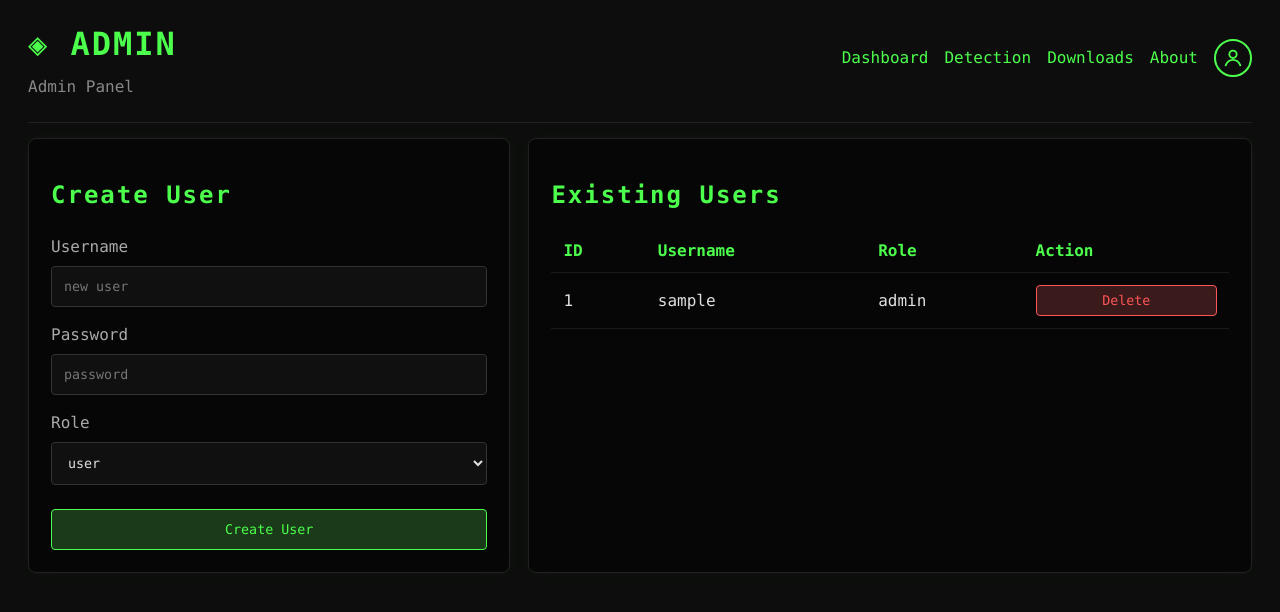
After one commit to Ture665/subadetect3000, a FastAPI app: template templates/users.html in a window 1280 px wide. The commit adds this page. Shown: the top 612 px of the page. Run offline with FastAPI, Linux system fonts and the light colour scheme; the template is opened without the code that fills it: most values are stand-ins (such as "Sample title", 1, 10 or a date in 2020).

Commit message:
Fixed role based rendering, css and remove elements

```diff
--- a/app.py
+++ b/app.py
@@ -6,7 +6,14 @@ from fastapi.staticfiles import StaticFiles
 from fastapi.templating import Jinja2Templates
 from starlette.middleware.sessions import SessionMiddleware
 import uvicorn
-from database import create_db_and_tables, seed_default_admin, authenticate_user
+from database import (
+    create_db_and_tables,
+    seed_default_admin,
+    authenticate_user,
+    create_user,
+    get_all_users,
+    delete_user
+)
 
 
 BASE_DIR = Path(__file__).resolve().parent
@@ -30,6 +37,15 @@ def require_login(request: Request):
 
     return None
 
+def require_admin(request: Request):
+    redirect = require_login(request)
+    if redirect:
+        return redirect
+
+    if request.session.get("role") != "admin":
+        return RedirectResponse(url="/dashboard", status_code=303)
+
+    return None
 
 @app.get("/", response_class=HTMLResponse)
 def root():
@@ -88,7 +104,8 @@ def dashboard(request: Request):
         request,
         "dashboard.html",
         {
-            "username": request.session.get("username", "admin")
+            "username": request.session.get("username", "Unknown"),
+            "role": request.session.get("role", "user")
         }
     )
 
@@ -103,6 +120,8 @@ def detection(request: Request):
         request,
         "detection.html",
         {
+            "username": request.session.get("username", "Unknown"),
+            "role": request.session.get("role", "user"),
             "server_status": "ONLINE",
             "pi_ip": "Not connected yet",
             "camera_status": "Not added yet"
@@ -119,7 +138,10 @@ def downloads(request: Request):
     return templates.TemplateResponse(
         request,
         "downloads.html",
-        {}
+        {
+            "username": request.session.get("username", "Unknown"),
+            "role": request.session.get("role", "user")
+        }
     )
 
 
@@ -132,7 +154,10 @@ def about(request: Request):
     return templates.TemplateResponse(
         request,
         "about.html",
-        {}
+        {
+            "username": request.session.get("username", "Unknown"),
+            "role": request.session.get("role", "user")
+        }
     )
 
 @app.get("/account", response_class=HTMLResponse)
@@ -145,10 +170,69 @@ def account(request: Request):
         request,
         "account.html",
         {
-            "username": request.session.get("username", "admin"),
+            "username": request.session.get("username", "Unknown"),
             "role": request.session.get("role", "user")
         }
     )
+
+@app.get("/users", response_class=HTMLResponse)
+def users_page(request: Request):
+    redirect = require_admin(request)
+    if redirect:
+        return redirect
+
+    users = get_all_users()
+
+    return templates.TemplateResponse(
+        request,
+        "users.html",
+        {
+            "username": request.session.get("username", "Unknown"),
+            "role": request.session.get("role", "user"),
+            "users": users,
+            "error": None
+        }
+    )
+
+@app.post("/users/create", response_class=HTMLResponse)
+def create_user_route(
+    request: Request,
+    username: str = Form(...),
+    password: str = Form(...),
+    role: str = Form("user")
+):
+    redirect = require_admin(request)
+    if redirect:
+        return redirect
+
+    if not username.strip() or not password.strip():
+        users = get_all_users()
+
+        return templates.TemplateResponse(
+            request,
+            "users.html",
+            {
+                "username": request.session.get("username", "admin"),
+                "role": request.session.get("role", "user"),
+                "users": users,
+                "error": "Username and password are required"
+            }
+        )
+
+    create_user(username.strip(), password, role)
+
+    return RedirectResponse(url="/users", status_code=303)
+
+
+@app.post("/users/delete/{user_id}")
+def delete_user_route(request: Request, user_id: int):
+    redirect = require_admin(request)
+    if redirect:
+        return redirect
+
+    delete_user(user_id)
+
+    return RedirectResponse(url="/users", status_code=303)
 
 @app.get("/status")
 def status():
--- a/database.py
+++ b/database.py
@@ -83,3 +83,20 @@ def authenticate_user(username: str, password: str):
 
 def seed_default_admin():
     create_user("admin", "admin", role="admin")
+
+def get_all_users():
+    with Session(engine) as session:
+        statement = select(User).order_by(User.id)
+        return session.exec(statement).all()
+
+
+def delete_user(user_id: int):
+    with Session(engine) as session:
+        user = session.get(User, user_id)
+
+        if not user:
+            return False
+
+        session.delete(user)
+        session.commit()
+        return True
--- a/static/css/style.css
+++ b/static/css/style.css
@@ -303,6 +303,7 @@ nav a:hover {
   display: inline-block;
   font-size: 24px;
   animation: downloadBounce 1.1s infinite;
+  margin-right: -20px;
 }
 
 @keyframes downloadBounce {
@@ -636,3 +637,52 @@ nav > a {
 .danger-button:hover {
   background: #4a2020 !important;
 }
+
+.users-layout {
+  display: grid;
+  grid-template-columns: 0.8fr 1.2fr;
+  gap: 18px;
+}
+
+.user-form select {
+  background: #101010;
+  color: #e0e0e0;
+  border: 1px solid #333;
+  border-radius: 4px;
+  padding: 12px;
+  font-family: inherit;
+}
+
+.users-table {
+  width: 100%;
+  border-collapse: collapse;
+}
+
+.users-table th,
+.users-table td {
+  border-bottom: 1px solid #1a1a1a;
+  padding: 12px;
+  text-align: left;
+}
+
+.users-table th {
+  color: #4cff4c;
+}
+
+.small-danger-btn {
+  margin: 0;
+  padding: 7px 10px;
+  background: #3a1a1a;
+  color: #ff5555;
+  border-color: #ff5555;
+}
+
+.small-danger-btn:hover {
+  background: #4a2020;
+}
+
+@media (max-width: 900px) {
+  .users-layout {
+    grid-template-columns: 1fr;
+  }
+}
--- a/templates/base.html
+++ b/templates/base.html
@@ -24,6 +24,9 @@
           <a href="/detection">Detection</a>
           <a href="/downloads">Downloads</a>
           <a href="/about">About</a>
+          {% if role == "admin" %}
+          <a href="/users">Admin</a>
+          {% endif %}
 
           <div class="profile-menu">
             <button
@@ -42,7 +45,7 @@
             <div class="profile-dropdown" id="profileDropdown">
               <div class="profile-dropdown-header">
                 <span>Signed in as</span>
-                <strong>{{ username or "admin" }}</strong>
+                <strong>{{ username or "Unknown" }}</strong>
               </div>
 
               <a href="/account">Account</a>
--- /dev/null
+++ b/templates/users.html
@@ -0,0 +1,58 @@
+{% extends "base.html" %} {% block page_title %}◈ ADMIN{% endblock %} {% block
+page_subtitle %}Admin Panel{% endblock %} {% block content %}
+<main class="users-layout">
+  <section class="card">
+    <h2>Create User</h2>
+
+    {% if error %}
+    <div class="error-box">{{ error }}</div>
+    {% endif %}
+
+    <form method="POST" action="/users/create" class="user-form">
+      <label>Username</label>
+      <input type="text" name="username" placeholder="new user" required />
+
+      <label>Password</label>
+      <input type="password" name="password" placeholder="password" required />
+
+      <label>Role</label>
+      <select name="role">
+        <option value="user">user</option>
+        <option value="admin">admin</option>
+      </select>
+
+      <button type="submit">Create User</button>
+    </form>
+  </section>
+
+  <section class="card">
+    <h2>Existing Users</h2>
+
+    <table class="users-table">
+      <thead>
+        <tr>
+          <th>ID</th>
+          <th>Username</th>
+          <th>Role</th>
+          <th>Action</th>
+        </tr>
+      </thead>
+
+      <tbody>
+        {% for user in users %}
+        <tr>
+          <td>{{ user.id }}</td>
+          <td>{{ user.username }}</td>
+          <td>{{ user.role }}</td>
+          <td>
+            <form method="POST" action="/users/delete/{{ user.id }}">
+              <button class="small-danger-btn" type="submit">Delete</button>
+            </form>
+          </td>
+        </tr>
+        {% endfor %}
+      </tbody>
+    </table>
+  </section>
+</main>
+{% endblock %}
```
Also changed, not shown: templates/downloads.html (+6 -11 lines).
